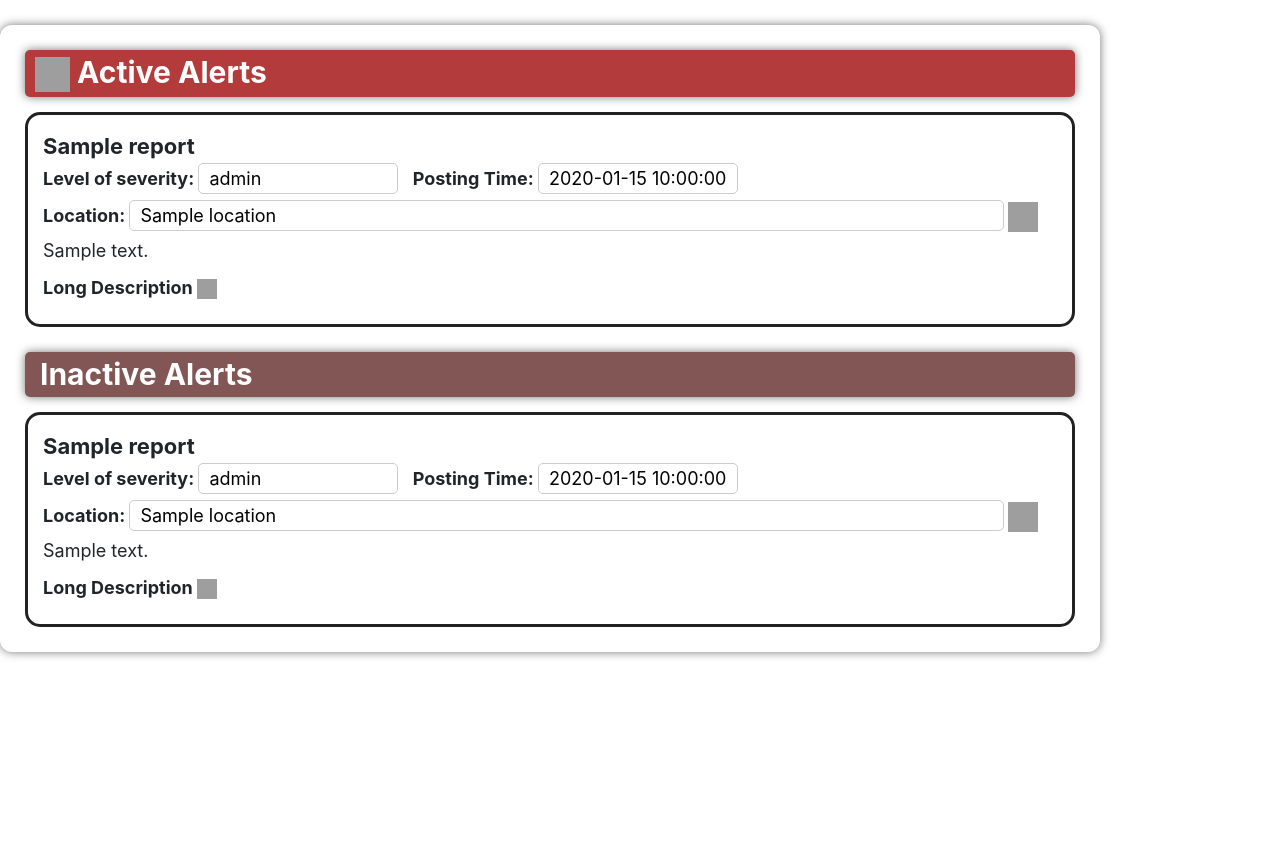
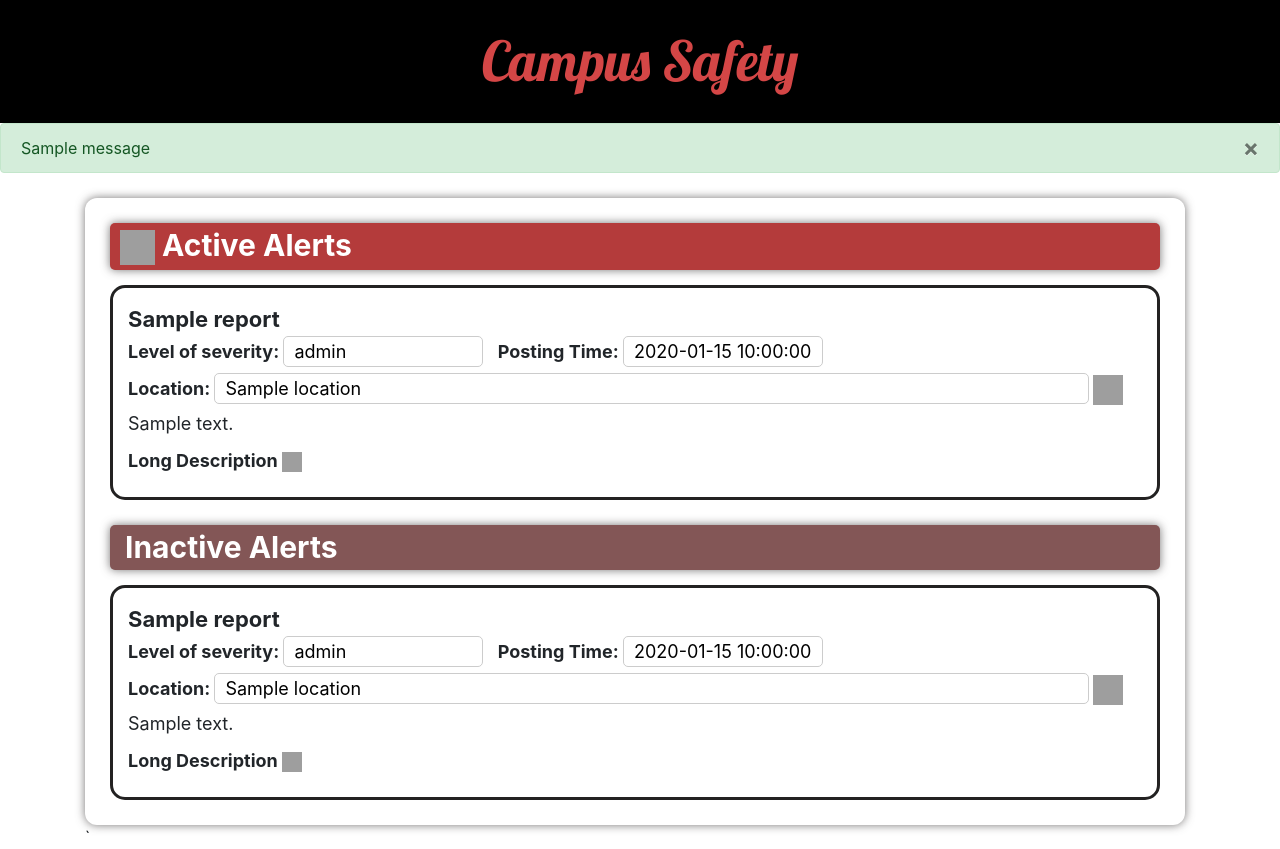
Before and after one commit to tanvirA25/Campus-Safety-Application, a Python web app: template Campus Safety Application/website/templates/home.html in a window 1280 px wide. Before the commit the page ends 800 px from the top, so only its background shows below. Run offline with Jinja, Linux system fonts and the light colour scheme; the template is opened without the code that fills it: most values are stand-ins (such as "Sample title", 1, 10 or a date in 2020); one stand-in notice (Sample message) is shown; some libraries are stand-ins or nearby versions; grey boxes are pictures that could not be loaded.

Commit message:
Update base.html

```diff
--- a/Campus Safety Application/website/templates/base.html
+++ b/Campus Safety Application/website/templates/base.html
@@ -14,12 +14,97 @@
       href="https://stackpath.bootstrapcdn.com/font-awesome/4.7.0/css/font-awesome.min.css"
       crossorigin="anonymous"
     />
-    <title>{% block title %}HOME{% endblock%}</title>
-    {% block styles %}{% endblock %}
+    <title>{% block title %}Main{% endblock %}</title>
   </head>
-<body>
-    {% block content %}{% endblock %}
+  <body>
+    <style>
+       @import url('https://fonts.googleapis.com/css2?family=Lobster&display=swap');
+       /* black bar for all pages */
+       .blackbar {
+           background: rgb(0, 0, 0);
+           width: 100%;
+           padding: 20px;
+           text-align: center;
+       }
+       /* logo for all pages */
+       .blackbar .logo a {
+           font-family: 'Lobster', cursive;
+           font-size: 55px;
+           color: rgb(212, 70, 70);
+       }
 
+       </style>
+       <!-- black bar container with tag -->
+    <nav class="blackbar">
+        <div class="conatiner">
+            <div class="logo">
+              {% if user.is_authenticated %}
+              <!-- if user is admin the logo is a link for homepage -->
+                <a href="/home">Campus Safety</a>
+              {% else %}
+                <a text="">Campus Safety</a>
+              {% endif %}
+            </div>
+            </div>
+        </nav>
+
+        {% if user.is_authenticated %}
+          <style>
+            /* navigation bar for links */
+          .navbar {
+              background: rgb(0, 87, 121);
+              width: 100%;
+
+              border: 1px solid rgb(47, 49, 51);
+
+          }
+          /* links decoration */
+          .navbar a {
+              font-family: Poppins;
+              font-weight: bold;
+              color: rgb(249, 249, 249);
+              font-size: 20px;
+
+          }
+          </style>
+          <!-- navigation bar tag -->
+            <nav class="navbar">
+              <a href="/feedback">Feedback</a>
+              <a href="/account">Account</a>
+              {% if current_user.admin() %}
+                <a href="/report">Incident Report</a>
+              {% endif %}
+              <a href="/logout">Logout</a>
+            </nav>
+
+         {% endif %}
+
+        <!-- flash logic using bootstrap -->
+    {% with messages = get_flashed_messages(with_categories=true) %}
+      {% if messages %}
+        {% for category, message in messages %}
+          {% if category == 'error' %}
+            <div class="alert alert-danger alert-dismissable fade show" role="alert">
+              {{ message }}
+              <button type="button" class="close" data-dismiss="alert">
+              <span aria-hidden="true">&times;</span>
+              </button>
+          </div>
+          {% else %}
+            <div class="alert alert-success alert-dismissable fade show" role="alert">
+              {{ message }}
+              <button type="button" class="close" data-dismiss="alert">
+                <span aria-hidden="true">&times;</span>
+              </button>
+            </div>
+          {% endif %}
+        {% endfor %}
+      {% endif %}
+    {% endwith %}
+    <div class = "container">
+    {% block content %}
+    {% endblock %}
+`   </div>
     <script
     src="https://code.jquery.com/jquery-3.2.1.slim.min.js"
     integrity="sha384-KJ3o2DKtIkvYIK3UENzmM7KCkRr/rE9/Qpg6aAZGJwFDMVNA/GpGFF93hXpG5KkN"
```
